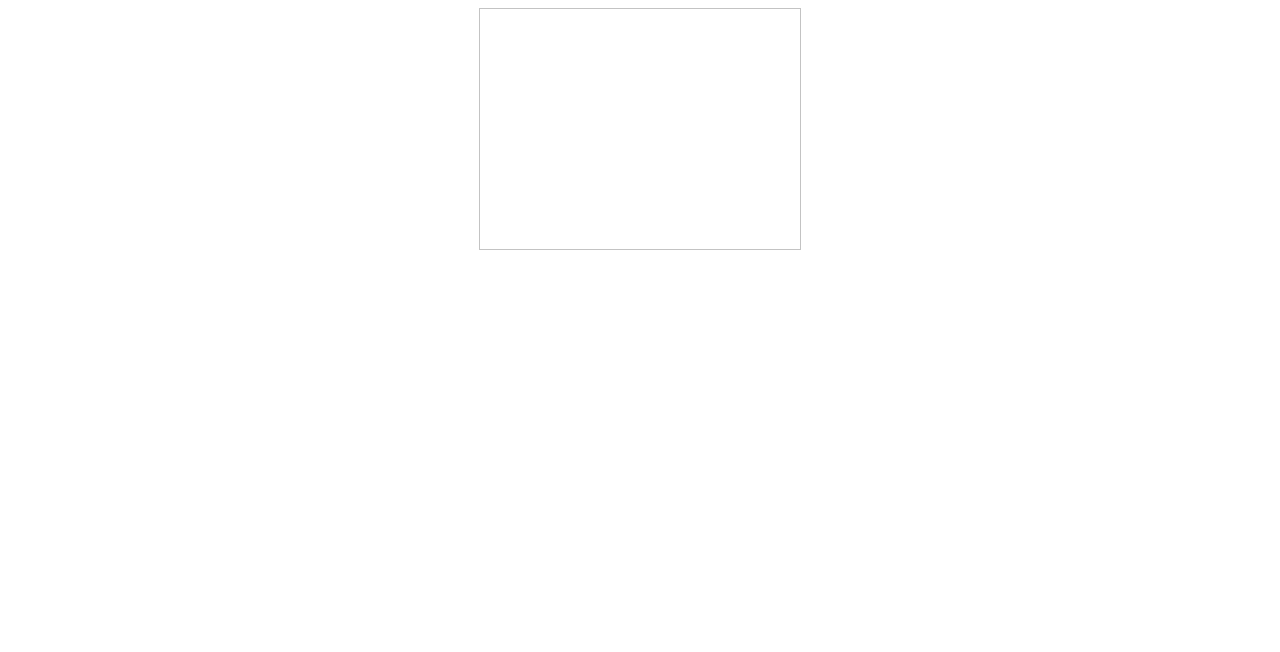
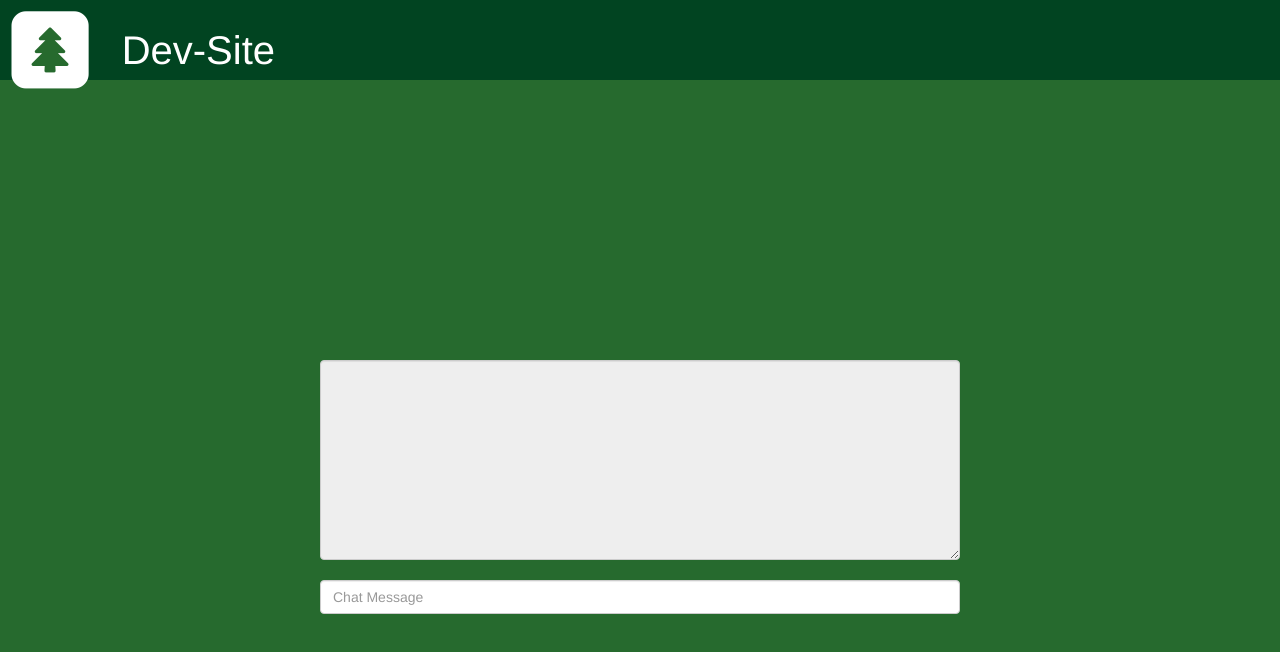
Before and after one commit to gemmyboy/gemmyboy.github.io, a plain HTML site: page game.html in a window 1280 px wide. Drawn offline with nearby package versions, Linux system fonts and the light colour scheme.

Commit message:
Initial Commit for the ChatServer Client-Side

```diff
--- a/game.html
+++ b/game.html
@@ -1,5 +1,13 @@
 <html>
    <head>
+        <!-- JQuery -->
+        <script src="https://cdnjs.cloudflare.com/ajax/libs/jquery/2.2.0/jquery.min.js"></script>
+        <!-- Bootstrap things -->
+        <link rel="stylesheet" href="https://maxcdn.bootstrapcdn.com/bootstrap/3.3.6/css/bootstrap.min.css" integrity="sha384-1q8mTJOASx8j1Au+a5WDVnPi2lkFfwwEAa8hDDdjZlpLegxhjVME1fgjWPGmkzs7" crossorigin="anonymous">
+        <link rel="stylesheet" href="https://maxcdn.bootstrapcdn.com/font-awesome/4.5.0/css/font-awesome.min.css" />
+        <script src="https://maxcdn.bootstrapcdn.com/bootstrap/3.3.6/js/bootstrap.min.js" integrity="sha384-0mSbJDEHialfmuBBQP6A4Qrprq5OVfW37PRR3j5ELqxss1yVqOtnepnHVP9aJ7xS" crossorigin="anonymous"></script>
+
+		<link href="local.css" rel="stylesheet" />
 
       <script type="text/javascript">
 
@@ -37,6 +45,7 @@
 				  setTimeout(function(){
 
 				  ws.send("Join,Group,GameLogic0/0;");
+				  ws.send("Join,Group,ChatServer;")
 
 				  document.addEventListener('keydown', function(event) {
 				    var changed = false;
@@ -135,6 +144,11 @@
 								myId = parseInt(command[1]);
 							}
 							break;
+						case "Global":				//instruction format: 'Global,message;'
+							if(command.length > 1)
+							{
+								$('#chat').val($('#chat').val() + "\n" + command[1])
+							}
 						case "ClearUser":               // instruction format: 'UserId,[id];' ex. 'UserId,0;'
 							if (command.length > 1)
 							{
@@ -221,10 +235,42 @@
 
    </head>
    <body>
+		<div id="site_header" class="row">
+			<div class="col-sm-1" style="padding-top: 5px; padding-left: 5px;">
+				<span class="fa-stack rotate" style="font-size: 45px;">
+					<i class="fa fa-square fa-stack-2x"></i>
+					<strong class="fa fa-tree fa-stack-1x animate_color"></strong>
+				</span>
+			</div>
+			<div class="col-sm-3" style="font-size: 40px;line-height: 100px;">
+				Dev-Site
+			</div>
+		</div>
+		<div id="site_content">
+			<br />
+			<canvas id="game" width="320" height="240" style="display:block;margin:auto;">
+					Your browser does not support the HTML5 canvas tag.
+			</canvas>
+			<br />
+			<center>
+				<textarea id="chat" class="form-control" style="width:50%; max-height:30%; max-width: 50%; height: 200px; " readonly></textarea> <br />
+				<input id="message" class=form-control type="text" style="width:50%;" placeholder="Chat Message" />
 
-    <canvas id="game" width="320" height="240" style="border:1px solid #c3c3c3;display:block;margin:auto;">
-			Your browser does not support the HTML5 canvas tag.
-	</canvas>
-
+			</center>
+		</div>
    </body>
 </html>
+<script>
+	$(document).ready(function(){
+		$("#message").keyup(function(e){
+			if(e.keyCode == 13){
+				ws.send("Send,ChatServer,Global," + $("#message").val() + ";");
+				$('#message').val("");
+			}
+		});
+
+
+
+
+	});
+</script>
```
